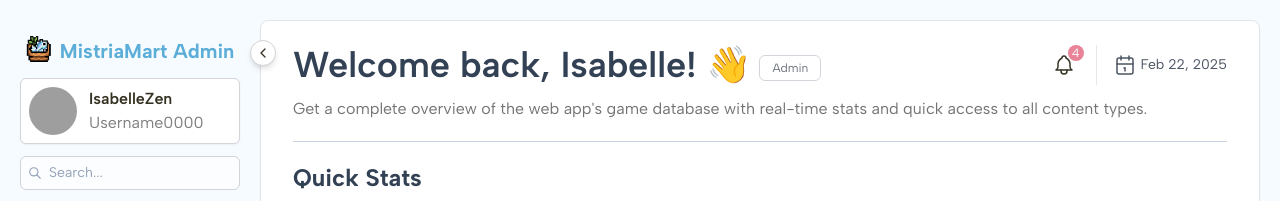
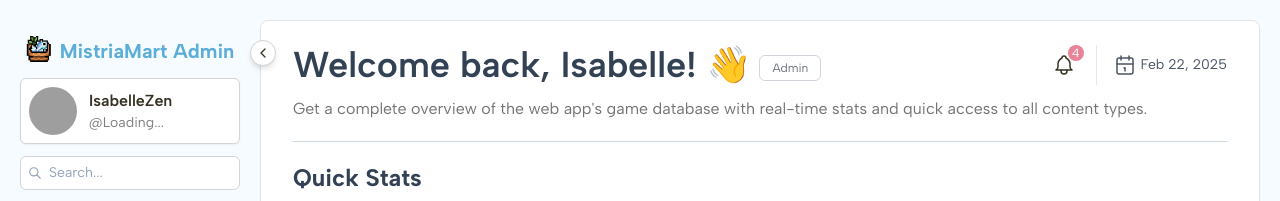
Before and after one commit to izzycodes02/mistria-mart, a Next.js app: page /admin in a window 1280 px wide. Shown: the top 201 px of the page. Built offline with nearby package versions, Linux system fonts and the light colour scheme; no server answers; grey boxes are pictures that could not be loaded.

Commit message:
Added the users' info to the dashboard

```diff
--- a/src/app/(auth)/login/admin/page.tsx
+++ b/src/app/(auth)/login/admin/page.tsx
@@ -264,10 +264,14 @@ export default function AdminLogin() {
       }
 
       router.refresh(); // Refresh to update server components
-    } catch (err: any) {
+    } catch (err) {
+      // Defaults to 'unknown' in modern TS
       // Error already set in specific cases, this is for unexpected errors
       if (!error) {
-        setError('An unexpected error occurred. Please try again.');
+        // Check if it's a standard Error object to get the message
+        const message =
+          err instanceof Error ? err.message : 'An unexpected error occurred.';
+        setError(message);
       }
       console.error('Admin login error:', err);
     } finally {
--- a/src/app/admin/layout.tsx
+++ b/src/app/admin/layout.tsx
@@ -22,13 +22,17 @@ import '@/styles/navigation.scss';
 import Link from 'next/link';
 import { useState } from 'react';
 import clsx from 'clsx';
+import {
+  UserProfileProvider,
+  useUserProfile,
+  type Profile,
+} from 'utils/providers/UserProfileProvider';
 
 // ============================================================================
 // CONSTANTS & CONFIG
 // ============================================================================
 
 const DISPLAY_NAME = 'IsabelleZen';
-const USERNAME = 'Username0000';
 const PROFILE_IMAGE_URL =
   'https://i.pinimg.com/1200x/09/82/a0/0982a02c7590f58ba0891a951276d964.jpg';
 
@@ -57,7 +61,14 @@ const Logo = ({ isCollapsed }: { isCollapsed: boolean }) => (
   </Link>
 );
 
-const UserProfile = ({ isCollapsed }: { isCollapsed: boolean }) => (
+// This component now receives profile as a prop
+const UserProfile = ({
+  isCollapsed,
+  profile,
+}: {
+  isCollapsed: boolean;
+  profile: Profile | null;
+}) => (
   <div
     className={clsx(
       'flex w-full p-2 border border-zinc-300 rounded-md items-center shadow-sm bg-white transition-all duration-300',
@@ -74,7 +85,12 @@ const UserProfile = ({ isCollapsed }: { isCollapsed: boolean }) => (
     {!isCollapsed && (
       <div className="flex flex-col">
         <p className="font-semibold">{DISPLAY_NAME}</p>
-        <p className="text-black/50">{USERNAME}</p>
+        <p className="text-black/50 text-sm">@{profile?.username || 'Loading...'}</p>
+        {/* {profile?.role && (
+          <p className="text-xs text-mm-blue-mid font-medium capitalize">
+            {profile.role}
+          </p>
+        )} */}
       </div>
     )}
   </div>
@@ -228,7 +244,7 @@ const SearchBar = ({
       value={isCollapsed ? '' : searchValue}
       readOnly={isCollapsed}
       onChange={(e) => setSearchValue(e.target.value)}
-      className={`w-full relative rounded-md border border-zinc-300 bg-white/60 focus:bg-white focus:shadow-sm mt-3 transition-all outline-none placeholder:text-slate-400 duration-300 text-sm ${isCollapsed ? 'p-3 py-1.5 cursor-pointer hover:bg-white hover:shadow-sm' : 'pr-3 pl-7 py-1.5'}`}
+      className={`w-full relative rounded-md border border-zinc-300 focus:ring-2 focus:ring-mm-blue-mid bg-white focus:shadow-sm mt-3 transition-all outline-none placeholder:text-slate-400 duration-300 text-sm ${isCollapsed ? 'p-3 py-1.5 cursor-pointer hover:bg-white hover:shadow-sm' : 'pr-3 pl-7 py-1.5'}`}
       onClick={() => isCollapsed && setIsCollapsed(false)}
     />
     <IconSearch
@@ -239,19 +255,13 @@ const SearchBar = ({
 );
 
 // ============================================================================
-// LAYOUT COMPONENT
+// MAIN CONTENT COMPONENT (uses the profile hook)
 // ============================================================================
 
-interface AdminLayoutProps {
-  children: React.ReactNode;
-}
-
-export default function AdminLayout({ children }: AdminLayoutProps) {
+function AdminLayoutContent({ children }: { children: React.ReactNode }) {
   const [isCollapsed, setIsCollapsed] = useState(false);
   const [searchValue, setSearchValue] = useState('');
-
-  // No more async auth checks here!
-  // Middleware handles the redirect before this component even loads.
+  const { profile, isLoading } = useUserProfile();
 
   return (
     <div className="h-dvh w-full bg-mm-blue-lighter flex p-2">
@@ -274,7 +284,13 @@ export default function AdminLayout({ children }: AdminLayoutProps) {
         >
           <div>
             <Logo isCollapsed={isCollapsed} />
-            <UserProfile isCollapsed={isCollapsed} />
+            {isLoading ? (
+              <div className="p-2 border border-zinc-300 rounded-md bg-white animate-pulse">
+                <div className="h-12 w-full bg-gray-200 rounded"></div>
+              </div>
+            ) : (
+              <UserProfile isCollapsed={isCollapsed} profile={profile} />
+            )}
             <SearchBar
               isCollapsed={isCollapsed}
               setIsCollapsed={setIsCollapsed}
@@ -300,3 +316,19 @@ export default function AdminLayout({ children }: AdminLayoutProps) {
     </div>
   );
 }
+
+// ============================================================================
+// LAYOUT COMPONENT (wraps with provider)
+// ============================================================================
+
+interface AdminLayoutProps {
+  children: React.ReactNode;
+}
+
+export default function AdminLayout({ children }: AdminLayoutProps) {
+  return (
+    <UserProfileProvider>
+      <AdminLayoutContent>{children}</AdminLayoutContent>
+    </UserProfileProvider>
+  );
+}
--- a/utils/providers/UserProfileProvider.tsx
+++ b/utils/providers/UserProfileProvider.tsx
@@ -15,6 +15,7 @@ export type Profile = {
   username: string;
   email: string;
   avatar_url: string | null;
+  display_name: string | null;
   role: 'user' | 'admin' | 'super-admin';
   updated_at: string | null;
 };
@@ -79,6 +80,7 @@ export function UserProfileProvider({
                 user.user_metadata?.username ||
                 user.email?.split('@')[0] ||
                 'user',
+              display_name: user.user_metadata?.display_name || null,
               role: 'user',
               updated_at: new Date().toISOString(),
             })
```
